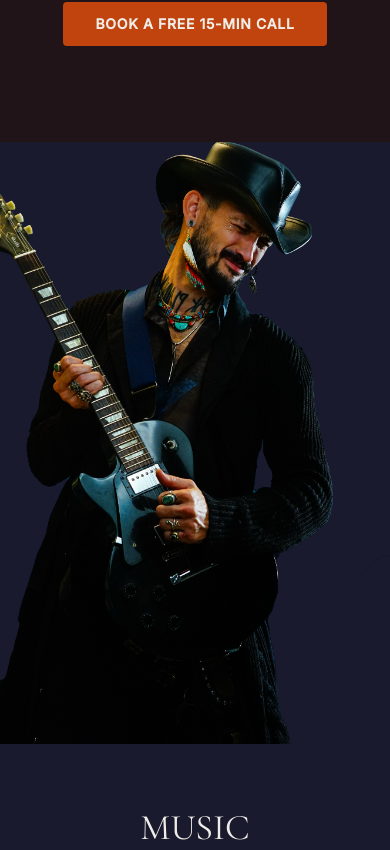
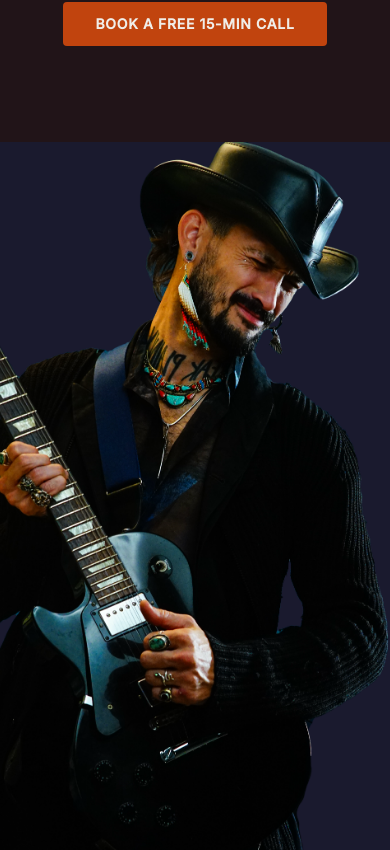
Before and after one commit to michaelkaffel/ocm-website, a React (Vite) app: page / in a window 390 px wide. Shown: the part 3634-4484 px from the top of the page. Built offline with nearby package versions, Linux system fonts and the light colour scheme.

Commit message:
style changes to homepage and footer

```diff
--- a/src/components/Footer.jsx
+++ b/src/components/Footer.jsx
@@ -58,6 +58,17 @@ const Footer = () => (
                         Michael Kaffel
                     </a>
                 </p>
+                <p className='ml-2'>
+                    Photos by{' '}
+                    <a
+                        href='https://www.instagram.com/teren_o/'
+                        target='_blank' rel='noreferrer'
+                        className='hover:text-brand-accent underline'
+                    >
+                         Teren Oddo
+                    </a>
+
+                </p>
             </div>
 
 
--- a/src/pages/Home.jsx
+++ b/src/pages/Home.jsx
@@ -203,11 +203,11 @@ const Home = () => {
                 id='music'
                 className='relative flex min-h-[70vh] flex-col lg:flex-row lg:items-stretch overflow-hidden bg-brand-surface'
             >
-                <div className='w-full lg:w-1/2 min-h-[40vh] lg:min-h-full'>
+                <div className='w-full lg:w-1/2 h-[100vh] md:h-[100vh] lg:h-auto lg:min-h-full overflow-hidden'>
                     <img
                         src={musicImage}
                         alt='Owl C Medicine performing music'
-                        className='h-full w-full object-cover object-center'
+                        className='h-full w-full object-cover object-top lg:object-center'
                     />
                 </div>
 
@@ -216,7 +216,7 @@ const Home = () => {
                         Music
                     </h2>
 
-                    <p className='mt-6 max-w-md text-lg leading-relaxed text-brand-text/80 font-sans'>
+                    <p className='mt-6 max-w-md mx-auto lg:mx-0 lg:text-left text-lg leading-relaxed text-brand-text/80 font-sans'>
                         Intensely emotional and powerfully vulnerable.
                     </p>
 
```
